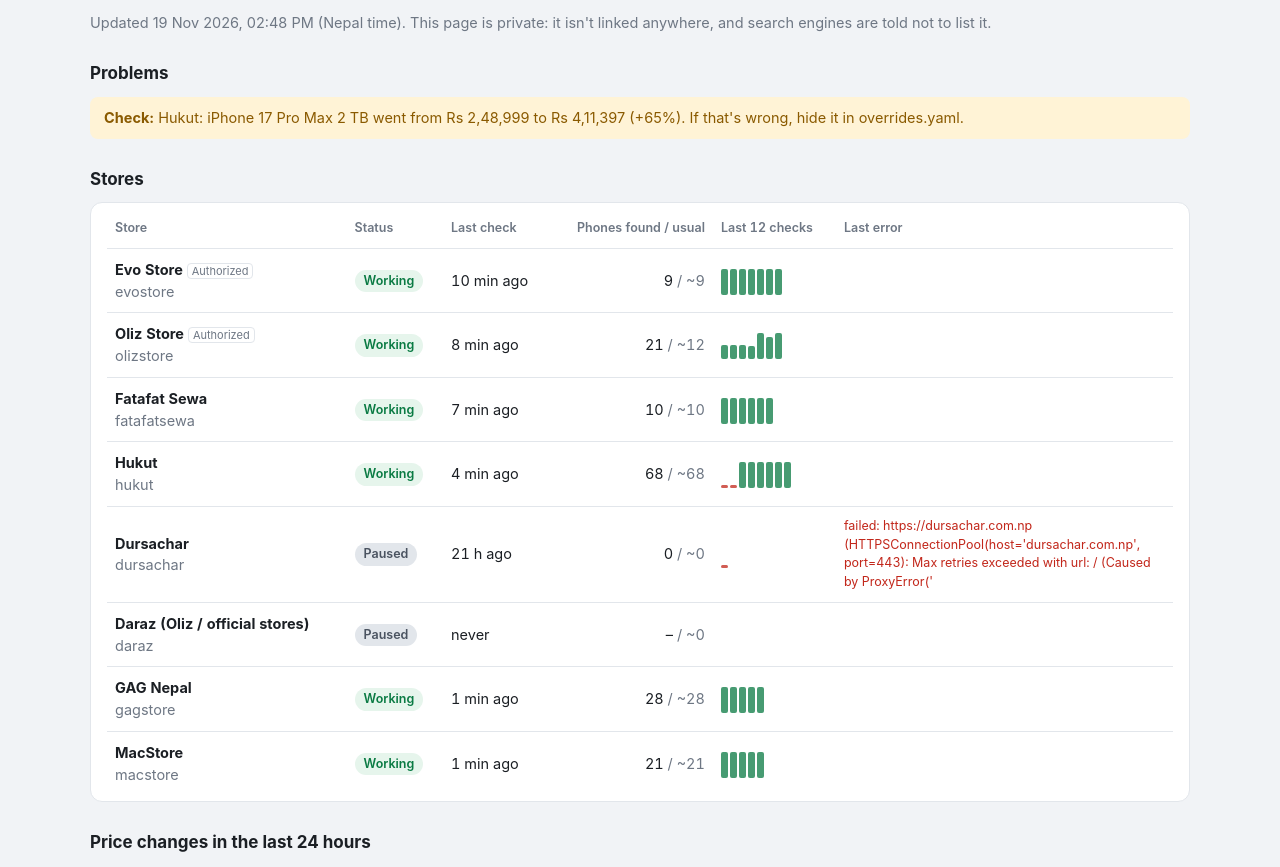
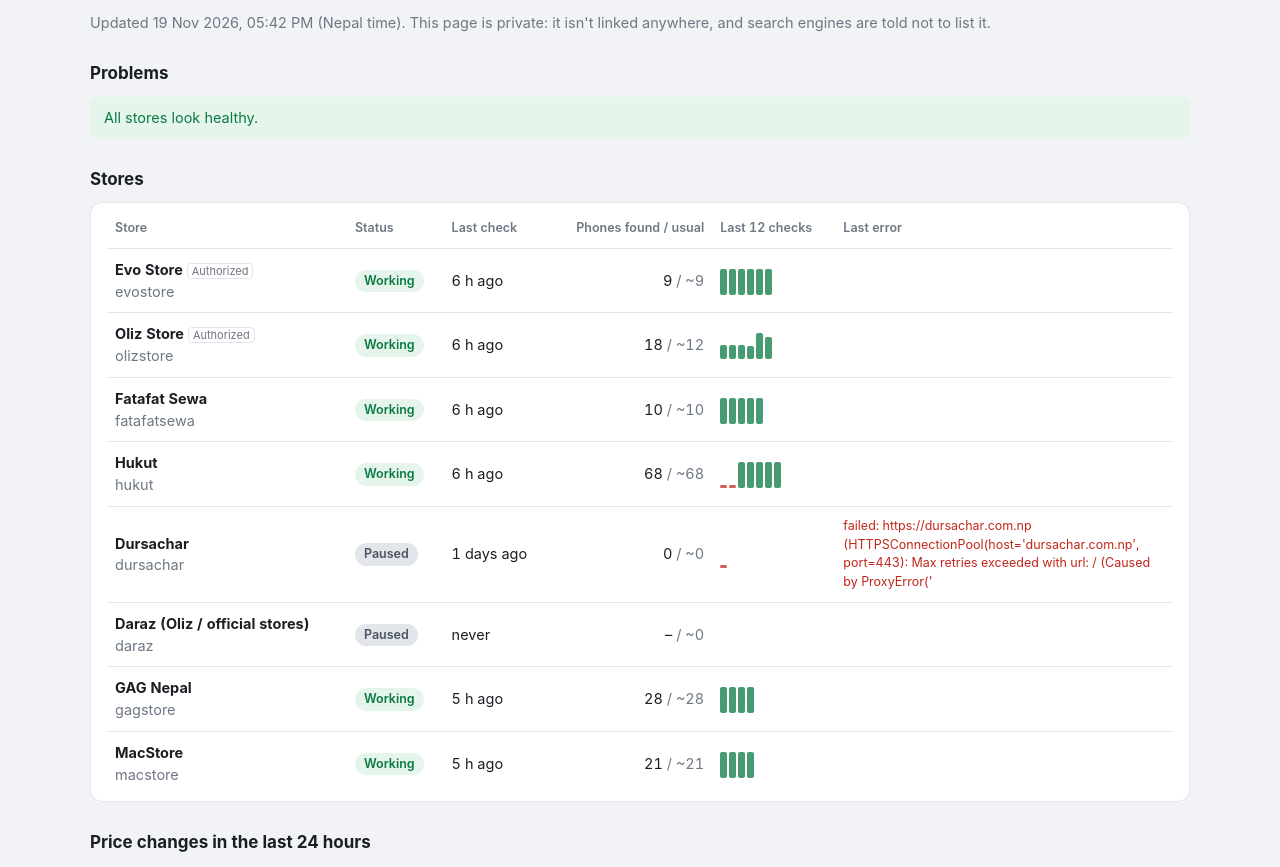
Before and after one commit to abhizeetyadav/sastorate, a plain HTML site: page web/status-NCGOdqOmD0H54Q-XOJEqlxPH/index.html in a window 1280 px wide. Shown: the part 63-930 px from the top of the page. Drawn offline with Linux system fonts and the light colour scheme.

Commit message:
Deploy 2026-11-19 04:00 [skip ci]

```diff
--- a/web/status-NCGOdqOmD0H54Q-XOJEqlxPH/index.html
+++ b/web/status-NCGOdqOmD0H54Q-XOJEqlxPH/index.html
@@ -17,39 +17,39 @@ ul.problems{list-style:none;padding:0;margin:0} ul.problems li{padding:10px 14px
 li.broken{background:var(--rw);color:var(--r)} li.check{background:var(--aw);color:var(--a)} li.good{background:var(--gw);color:var(--g)}
 .down{color:var(--g)} .up{color:var(--r)} .kpis{display:flex;gap:28px;padding:10px 0} .kpis b{display:block;font-size:24px} .kpis span{color:var(--ink3);font-size:13px}
 </style></head><body><main>
-<h1>Bhaau status</h1><p class="muted">Updated 19 Nov 2026, 02:48 PM (Nepal time). This page is private: it isn't linked anywhere, and search engines are told not to list it.</p>
-<h2>Problems</h2><ul class="problems"><li class="check"><b>Check:</b> Hukut: iPhone 17 Pro Max 2 TB went from Rs 2,48,999 to Rs 4,11,397 (+65%). If that&#x27;s wrong, hide it in overrides.yaml.</li></ul>
+<h1>Bhaau status</h1><p class="muted">Updated 19 Nov 2026, 05:42 PM (Nepal time). This page is private: it isn't linked anywhere, and search engines are told not to list it.</p>
+<h2>Problems</h2><ul class="problems"><li class="good">All stores look healthy.</li></ul>
 <h2>Stores</h2><div class="card"><table><thead><tr><th>Store</th><th>Status</th><th>Last check</th><th class="r">Phones found / usual</th><th>Last 12 checks</th><th>Last error</th></tr></thead>
 <tbody><tr><td><b>Evo Store</b> <span class="tag">Authorized</span><br>
           <span class="muted">evostore</span></td>
           <td><span class="st ok">Working</span></td>
-          <td>10 min ago</td>
+          <td>6 h ago</td>
           <td class="r">9<span class="muted"> / ~9</span></td>
-          <td><div class="bars"><i title="21 h ago: 9 phones, ok" class="" style="height:26px"></i><i title="21 h ago: 9 phones, ok" class="" style="height:26px"></i><i title="21 h ago: 9 phones, ok" class="" style="height:26px"></i><i title="20 h ago: 9 phones, ok" class="" style="height:26px"></i><i title="16 h ago: 9 phones, ok" class="" style="height:26px"></i><i title="3 h ago: 9 phones, ok" class="" style="height:26px"></i><i title="10 min ago: 9 phones, ok" class="" style="height:26px"></i></div></td>
+          <td><div class="bars"><i title="1 days ago: 9 phones, ok" class="" style="height:26px"></i><i title="1 days ago: 9 phones, ok" class="" style="height:26px"></i><i title="1 days ago: 9 phones, ok" class="" style="height:26px"></i><i title="23 h ago: 9 phones, ok" class="" style="height:26px"></i><i title="19 h ago: 9 phones, ok" class="" style="height:26px"></i><i title="6 h ago: 9 phones, ok" class="" style="height:26px"></i></div></td>
           <td class="err"></td></tr><tr><td><b>Oliz Store</b> <span class="tag">Authorized</span><br>
           <span class="muted">olizstore</span></td>
           <td><span class="st ok">Working</span></td>
-          <td>8 min ago</td>
-          <td class="r">21<span class="muted"> / ~12</span></td>
-          <td><div class="bars"><i title="21 h ago: 12 phones, ok" class="" style="height:14px"></i><i title="21 h ago: 12 phones, ok" class="" style="height:14px"></i><i title="20 h ago: 12 phones, ok" class="" style="height:14px"></i><i title="16 h ago: 11 phones, ok" class="" style="height:13px"></i><i title="16 h ago: 21 phones, ok" class="" style="height:26px"></i><i title="3 h ago: 18 phones, ok" class="" style="height:22px"></i><i title="8 min ago: 21 phones, ok" class="" style="height:26px"></i></div></td>
+          <td>6 h ago</td>
+          <td class="r">18<span class="muted"> / ~12</span></td>
+          <td><div class="bars"><i title="1 days ago: 12 phones, ok" class="" style="height:14px"></i><i title="1 days ago: 12 phones, ok" class="" style="height:14px"></i><i title="23 h ago: 12 phones, ok" class="" style="height:14px"></i><i title="19 h ago: 11 phones, ok" class="" style="height:13px"></i><i title="19 h ago: 21 phones, ok" class="" style="height:26px"></i><i title="6 h ago: 18 phones, ok" class="" style="height:22px"></i></div></td>
           <td class="err"></td></tr><tr><td><b>Fatafat Sewa</b><br>
           <span class="muted">fatafatsewa</span></td>
           <td><span class="st ok">Working</span></td>
-          <td>7 min ago</td>
+          <td>6 h ago</td>
           <td class="r">10<span class="muted"> / ~10</span></td>
-          <td><div class="bars"><i title="21 h ago: 10 phones, ok" class="" style="height:26px"></i><i title="21 h ago: 10 phones, ok" class="" style="height:26px"></i><i title="20 h ago: 10 phones, ok" class="" style="height:26px"></i><i title="16 h ago: 10 phones, ok" class="" style="height:26px"></i><i title="3 h ago: 10 phones, ok" class="" style="height:26px"></i><i title="7 min ago: 10 phones, ok" class="" style="height:26px"></i></div></td>
+          <td><div class="bars"><i title="1 days ago: 10 phones, ok" class="" style="height:26px"></i><i title="1 days ago: 10 phones, ok" class="" style="height:26px"></i><i title="23 h ago: 10 phones, ok" class="" style="height:26px"></i><i title="19 h ago: 10 phones, ok" class="" style="height:26px"></i><i title="6 h ago: 10 phones, ok" class="" style="height:26px"></i></div></td>
           <td class="err"></td></tr><tr><td><b>Hukut</b><br>
           <span class="muted">hukut</span></td>
           <td><span class="st ok">Working</span></td>
-          <td>4 min ago</td>
+          <td>6 h ago</td>
           <td class="r">68<span class="muted"> / ~68</span></td>
-          <td><div class="bars"><i title="21 h ago: 0 phones, empty" class="bad" style="height:3px"></i><i title="21 h ago: 0 phones, running" class="bad" style="height:3px"></i><i title="21 h ago: 68 phones, ok" class="" style="height:26px"></i><i title="21 h ago: 68 phones, ok" class="" style="height:26px"></i><i title="20 h ago: 68 phones, ok" class="" style="height:26px"></i><i title="16 h ago: 68 phones, ok" class="" style="height:26px"></i><i title="3 h ago: 68 phones, ok" class="" style="height:26px"></i><i title="4 min ago: 68 phones, ok" class="" style="height:26px"></i></div></td>
+          <td><div class="bars"><i title="1 days ago: 0 phones, empty" class="bad" style="height:3px"></i><i title="1 days ago: 0 phones, running" class="bad" style="height:3px"></i><i title="1 days ago: 68 phones, ok" class="" style="height:26px"></i><i title="23 h ago: 68 phones, ok" class="" style="height:26px"></i><i title="23 h ago: 68 phones, ok" class="" style="height:26px"></i><i title="19 h ago: 68 phones, ok" class="" style="height:26px"></i><i title="6 h ago: 68 phones, ok" class="" style="height:26px"></i></div></td>
           <td class="err"></td></tr><tr><td><b>Dursachar</b><br>
           <span class="muted">dursachar</span></td>
           <td><span class="st off">Paused</span></td>
-          <td>21 h ago</td>
+          <td>1 days ago</td>
           <td class="r">0<span class="muted"> / ~0</span></td>
-          <td><div class="bars"><i title="21 h ago: 0 phones, error" class="bad" style="height:3px"></i></div></td>
+          <td><div class="bars"><i title="1 days ago: 0 phones, error" class="bad" style="height:3px"></i></div></td>
           <td class="err">failed: https://dursachar.com.np (HTTPSConnectionPool(host=&#x27;dursachar.com.np&#x27;, port=443): Max retries exceeded with url: / (Caused by ProxyError(&#x27</td></tr><tr><td><b>Daraz (Oliz / official stores)</b><br>
           <span class="muted">daraz</span></td>
           <td><span class="st off">Paused</span></td>
@@ -59,19 +59,19 @@ li.broken{background:var(--rw);color:var(--r)} li.check{background:var(--aw);col
           <td class="err"></td></tr><tr><td><b>GAG Nepal</b><br>
           <span class="muted">gagstore</span></td>
           <td><span class="st ok">Working</span></td>
-          <td>1 min ago</td>
+          <td>5 h ago</td>
           <td class="r">28<span class="muted"> / ~28</span></td>
-          <td><div class="bars"><i title="18 h ago: 28 phones, ok" class="" style="height:26px"></i><i title="18 h ago: 28 phones, ok" class="" style="height:26px"></i><i title="16 h ago: 28 phones, ok" class="" style="height:26px"></i><i title="3 h ago: 28 phones, ok" class="" style="height:26px"></i><i title="1 min ago: 28 phones, ok" class="" style="height:26px"></i></div></td>
+          <td><div class="bars"><i title="21 h ago: 28 phones, ok" class="" style="height:26px"></i><i title="20 h ago: 28 phones, ok" class="" style="height:26px"></i><i title="19 h ago: 28 phones, ok" class="" style="height:26px"></i><i title="5 h ago: 28 phones, ok" class="" style="height:26px"></i></div></td>
           <td class="err"></td></tr><tr><td><b>MacStore</b><br>
           <span class="muted">macstore</span></td>
           <td><span class="st ok">Working</span></td>
-          <td>1 min ago</td>
+          <td>5 h ago</td>
           <td class="r">21<span class="muted"> / ~21</span></td>
-          <td><div class="bars"><i title="17 h ago: 21 phones, ok" class="" style="height:26px"></i><i title="17 h ago: 21 phones, ok" class="" style="height:26px"></i><i title="16 h ago: 21 phones, ok" class="" style="height:26px"></i><i title="3 h ago: 21 phones, ok" class="" style="height:26px"></i><i title="1 min ago: 21 phones, ok" class="" style="height:26px"></i></div></td>
+          <td><div class="bars"><i title="20 h ago: 21 phones, ok" class="" style="height:26px"></i><i title="20 h ago: 21 phones, ok" class="" style="height:26px"></i><i title="19 h ago: 21 phones, ok" class="" style="height:26px"></i><i title="5 h ago: 21 phones, ok" class="" style="height:26px"></i></div></td>
           <td class="err"></td></tr></tbody></table></div>
 <h2>Price changes in the last 24 hours</h2>
-<p class="muted">5 price changes, 164 newly listed phones.</p>
-<div class="card"><table><thead><tr><th>Store</th><th>iPhone</th><th class="r">Was</th><th class="r">Now</th><th class="r">Change</th></tr></thead><tbody><tr><td>GAG Nepal</td><td>iPhone 18 </td><td class="r muted">Rs 2,59,900</td><td class="r"><b class="up">Rs 2,79,900</b></td><td class="r up">+7.7%</td></tr><tr><td>Hukut</td><td>iPhone 17 Pro Max 2 TB</td><td class="r muted">Rs 2,48,999</td><td class="r"><b class="up">Rs 4,11,397</b></td><td class="r up">+65.2%</td></tr><tr><td>Hukut</td><td>iPhone 17 Pro Max 1 TB</td><td class="r muted">Rs 3,30,999</td><td class="r"><b class="down">Rs 3,27,099</b></td><td class="r down">-1.2%</td></tr><tr><td>Hukut</td><td>iPhone 17 Pro Max 512 GB</td><td class="r muted">Rs 2,89,999</td><td class="r"><b class="down">Rs 2,84,599</b></td><td class="r down">-1.9%</td></tr><tr><td>Hukut</td><td>iPhone 17 Pro Max 256 GB</td><td class="r muted">Rs 2,48,999</td><td class="r"><b class="down">Rs 2,42,499</b></td><td class="r down">-2.6%</td></tr></tbody></table></div>
+<p class="muted">0 price changes, 65 newly listed phones.</p>
+
 <h2>Hidden prices</h2><ul><li>joystore: iPhone 16 128 GB (lists the 256 GB price)</li></ul>
 <h2>Price alerts</h2><p class="muted">Price alerts aren't set up, or the alert service couldn't be reached.</p>
 </main></body></html>
```
